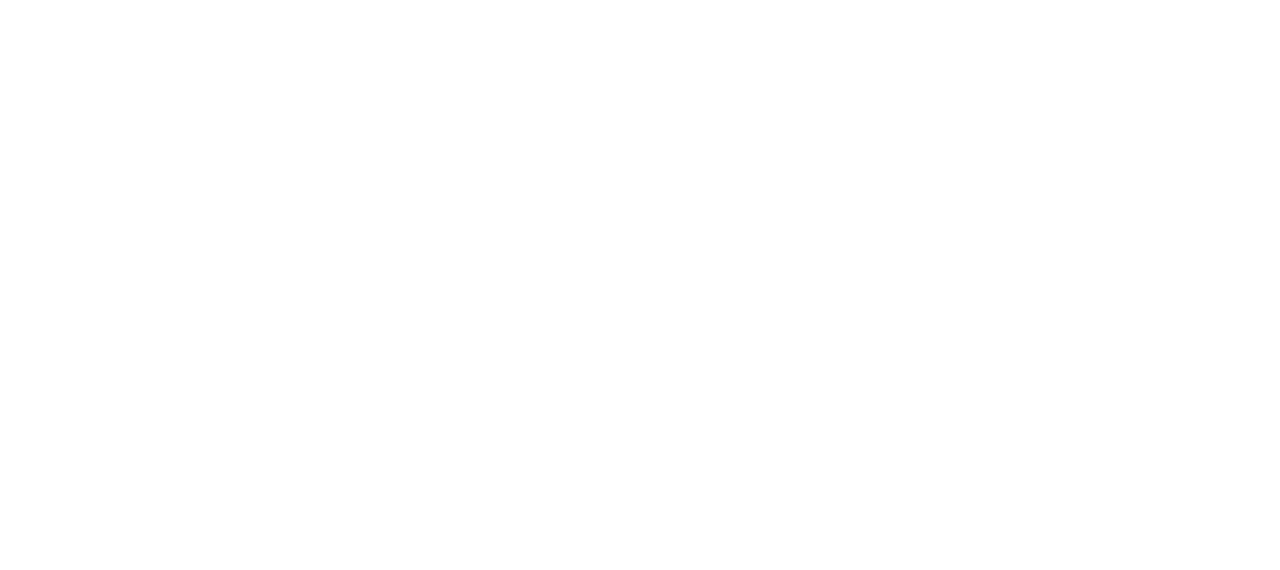
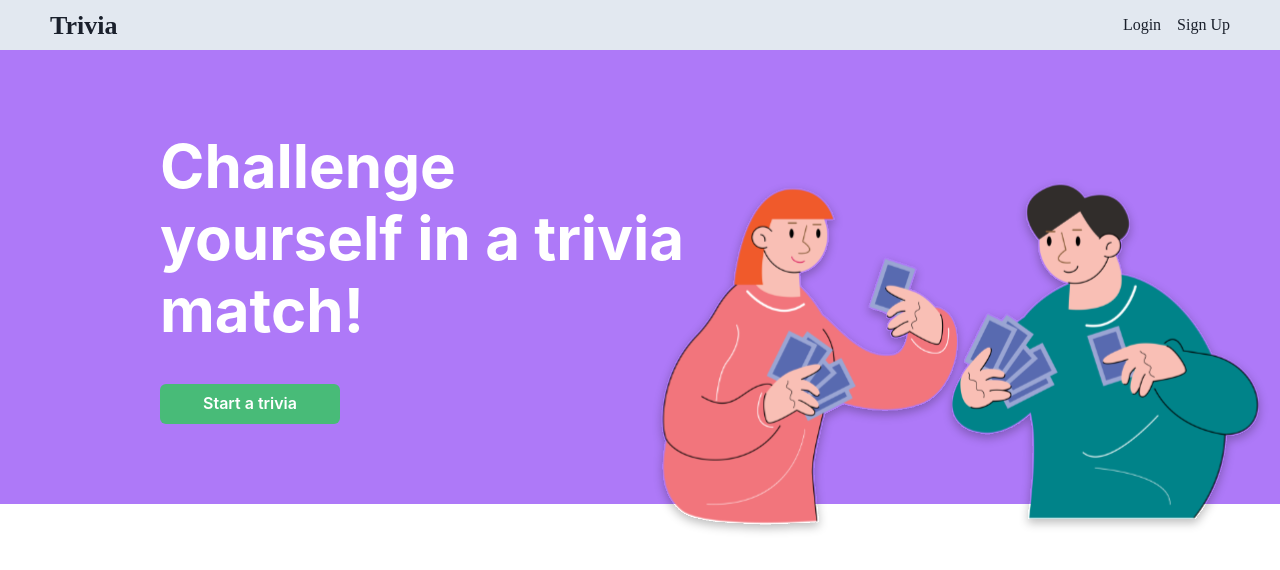
Before and after one commit to ingridflack/trivia-app, a React (Vite) app: page / in a window 1280 px wide. Shown: the top 570 px of the page. Built offline with nearby package versions, Linux system fonts and the light colour scheme.

Commit message:
Add trivia home page

```diff
--- a/src/components/LoginForm.tsx
+++ b/src/components/LoginForm.tsx
@@ -39,7 +39,7 @@
         position: "top-right",
       });
 
-      navigate("/trivia/config");
+      navigate("/trivia/home");
     } catch (error) {
       console.log(error);
       toast({
--- a/src/components/Menu.tsx
+++ b/src/components/Menu.tsx
@@ -1,18 +1,6 @@
-import {
-  Avatar,
-  Box,
-  IconButton,
-  MenuButton,
-  MenuItem,
-  MenuList,
-  Text,
-  useToast,
-  Menu as ChakraMenu,
-} from "@chakra-ui/react";
-import { HamburgerIcon } from "@chakra-ui/icons";
+import { Avatar, Box, Text, useToast } from "@chakra-ui/react";
 import { useEffect, useState } from "react";
-import { useNavigate } from "react-router-dom";
-import * as UserService from "../services/userService";
+import { Link, useNavigate } from "react-router-dom";
 
 interface UserData {
   username: string;
@@ -31,10 +19,6 @@
     if (!userData) return;
 
     setUserData(JSON.parse(userData));
-
-    UserService.getUser().then((response) => {
-      console.log(response);
-    });
   }, []);
 
   const handleLogout = () => {
@@ -53,24 +37,28 @@
     navigate("/login");
   };
 
-  const handleTriviaHistory = () => {
-    navigate("/trivia/history");
-  };
-
   return (
     <Box
       w="100%"
-      bg="purple.500"
-      padding="10px"
+      bg="gray.200"
+      height="50px"
       display="flex"
       justifyContent="space-between"
       alignItems="center"
+      paddingX="50px"
+      fontFamily="Slackey"
     >
-      <Text fontSize="large" color="white">
-        Trivia App Logo
+      <Text fontSize="26px" fontWeight="bold">
+        Trivia
       </Text>
 
       <Box display="flex" alignItems="center" gap="16px">
+        {userData ? (
+          <>
+            <Link to="/trivia/history"> History </Link>
+            <Link to="/login" onClick={handleLogout}>
+              Logout
+            </Link>
             <Avatar
               src={userData?.avatar}
               width="50px"
@@ -80,20 +68,13 @@
               bg="purple.500"
               padding={2}
             />
-
-        <ChakraMenu>
-          <MenuButton
-            as={IconButton}
-            aria-label="Options"
-            icon={<HamburgerIcon color="white" />}
-            variant="outline"
-          />
-          <MenuList>
-            <MenuItem onClick={handleTriviaHistory}>Trivia History</MenuItem>
-            <MenuItem>Settings</MenuItem>
-            <MenuItem onClick={handleLogout}>Logout</MenuItem>
-          </MenuList>
-        </ChakraMenu>
+          </>
+        ) : (
+          <>
+            <Link to="/login"> Login </Link>
+            <Link to="/sign-up"> Sign Up </Link>
+          </>
+        )}
       </Box>
     </Box>
   );
--- /dev/null
+++ b/src/pages/Config.tsx
@@ -0,0 +1,20 @@
+import { Container } from "@chakra-ui/react";
+import TriviaConfig from "../components/TriviaConfig";
+import Menu from "../components/Menu";
+
+export default function Config() {
+  return (
+    <div>
+      <Menu />
+
+      <Container
+        centerContent
+        height="100%"
+        alignItems="center"
+        justifyContent="center"
+      >
+        <TriviaConfig />
+      </Container>
+    </div>
+  );
+}
--- a/src/pages/Home.tsx
+++ b/src/pages/Home.tsx
@@ -1,20 +1,51 @@
-import { Container } from "@chakra-ui/react";
-import TriviaConfig from "../components/TriviaConfig";
+import { Box, Button, Container, Image, Text } from "@chakra-ui/react";
 import Menu from "../components/Menu";
 
 export default function Home() {
   return (
-    <div>
+    <>
       <Menu />
+      <Box width="100%" backgroundColor="#AE79F8">
+        <Box display="flex" justifyContent="space-between" alignItems="center">
+          <Container
+            height="100%"
+            width="100%"
+            maxWidth="992px"
+            paddingY="80px"
+            position="relative"
+          >
+            <Text
+              fontSize="6xl"
+              lineHeight="1.2"
+              fontWeight="bold"
+              color="white"
+              maxWidth="550"
+            >
+              Challenge yourself in a trivia match!
+            </Text>
 
-      <Container
-        centerContent
-        height="100%"
-        alignItems="center"
-        justifyContent="center"
-      >
-        <TriviaConfig />
-      </Container>
-    </div>
+            <Button
+              backgroundColor="green.400"
+              color="white"
+              width="180px"
+              _hover="green.400"
+              marginTop="38px"
+            >
+              Start a trivia
+            </Button>
+            <Image
+              src="src/assets/home.svg"
+              alt="Home image"
+              position="absolute"
+              right="-160px"
+              bottom="-60px"
+              width="674px"
+              height="418px"
+              pointerEvents="none"
+            />
+          </Container>
+        </Box>
+      </Box>
+    </>
   );
 }
--- /dev/null
+++ b/src/pages/Welcome.tsx
@@ -0,0 +1,19 @@
+import { Container } from "@chakra-ui/react";
+import Menu from "../components/Menu";
+
+export default function Welcome() {
+  return (
+    <div>
+      <Menu />
+
+      <Container
+        centerContent
+        height="100%"
+        alignItems="center"
+        justifyContent="center"
+      >
+        <h1>Welcome to Trivia!</h1>
+      </Container>
+    </div>
+  );
+}
```
Also changed, not shown: src/routes.tsx (+9 -3 lines), src/assets/home.svg (added). Lines whose indentation alone changed are shown as unchanged.
